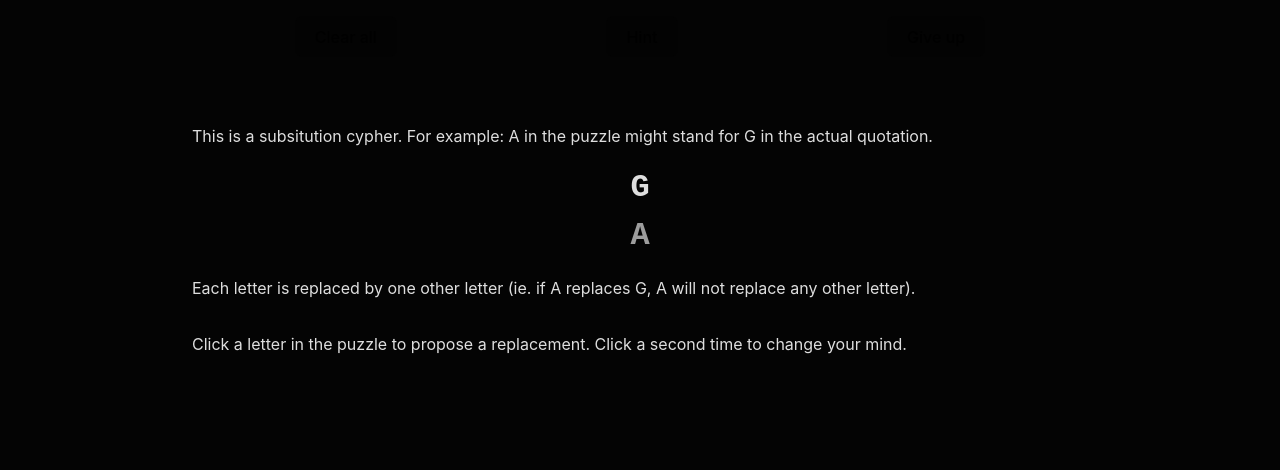
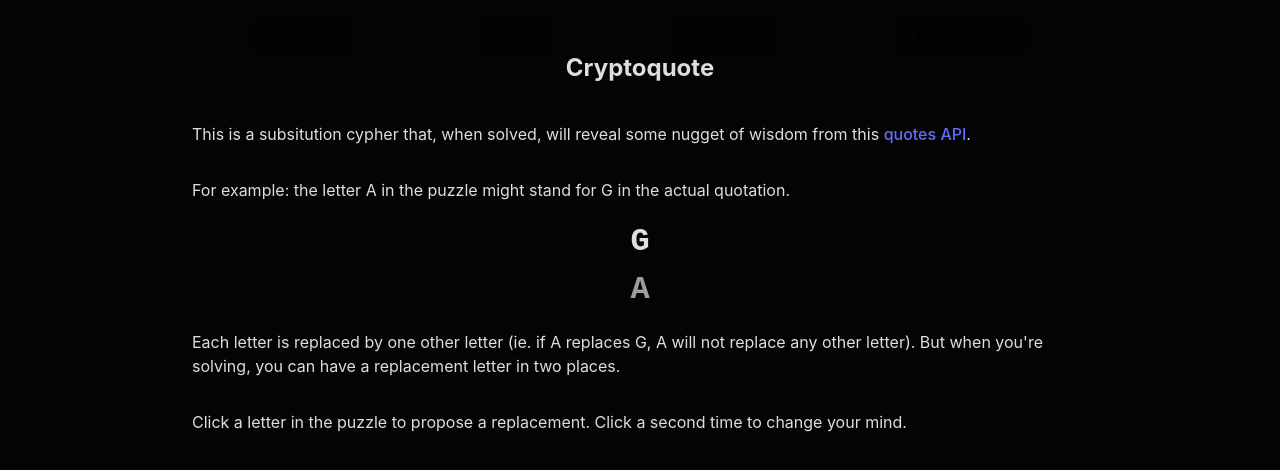
Before and after one commit to zkdan/cryptoquip, a React (Vite) app: page / in a window 1280 px wide. Shown: the part 160-630 px from the top of the page. Built offline with nearby package versions, Linux system fonts and the light colour scheme; no server answers.

Commit message:
modal tweaks

```diff
--- a/src/App.tsx
+++ b/src/App.tsx
@@ -118,15 +118,17 @@ function App() {
   return (
     <>
     {modal && <Modal close={closeModal}>
-      <p>This is a subsitution cypher. For example: A in the puzzle might stand for G in the actual quotation.</p>
+      <h2>Cryptoquote</h2>
+      <p>This is a subsitution cypher that, when solved, will reveal some nugget of wisdom from this <a href='https://github.com/lukePeavey/quotable#api-reference-'>quotes API</a>.</p>
+      <p>For example: the letter A in the puzzle might stand for G in the actual quotation.</p>
       <ul>
       <LetterContainer
-                    letter={"A"}
-                    replacement={"G"}
+                    letter={'A'}
+                    replacement={'G'}
                     selected={false}
                     select={()=>{}}/>
       </ul>
-      <p>Each letter is replaced by one other letter (ie. if A replaces G, A will not replace any other letter).</p>
+      <p>Each letter is replaced by one other letter (ie. if A replaces G, A will not replace any other letter). But when you're solving, you can have a replacement letter in two places.</p>
       <p>Click a letter in the puzzle to propose a replacement. Click a second time to change your mind.</p>
     </Modal>}
       <ul className='quip'>
@@ -152,10 +154,11 @@ function App() {
                     className={inUse || quipLetter === letter ? 'inactive': 'active'}>{letter}</li>
         })}
       </ul>
-      <div className="button-container">
+      <div className='button-container'>
         <button onClick={reset}>Clear all</button>
         <button disabled={hintCounter===3} onClick={getHint}>Hint</button>
         <button onClick={solve}>Give up</button>
+        <button onClick={() => setModal(true)}>Instructions</button>
       </div>
     </>
   )
--- a/src/Modal.css
+++ b/src/Modal.css
@@ -11,6 +11,7 @@
   background-color: rgba(0,0,0,.9);
   p{
     width: 70%;
+    max-width:1220px;
   }
   button {
     position: absolute;
```
